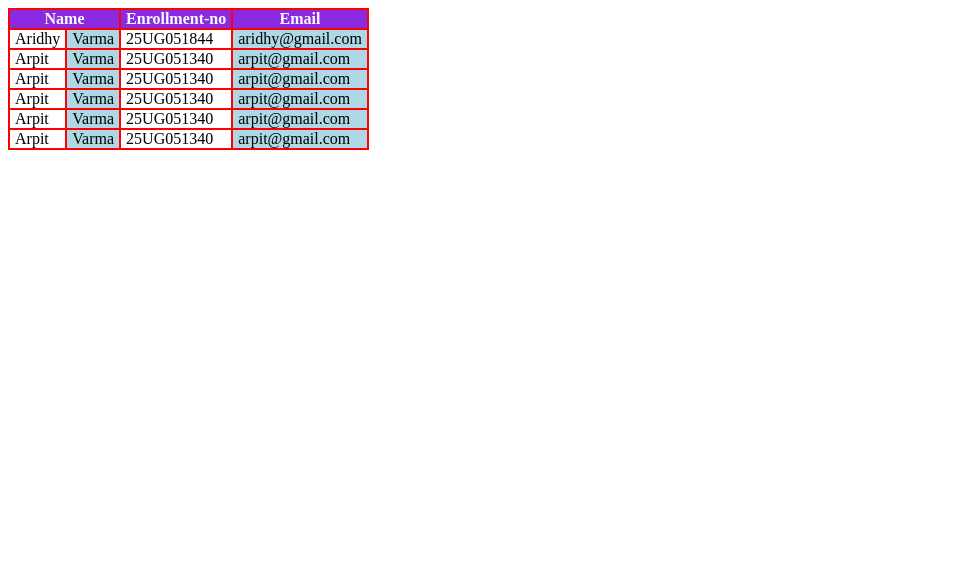
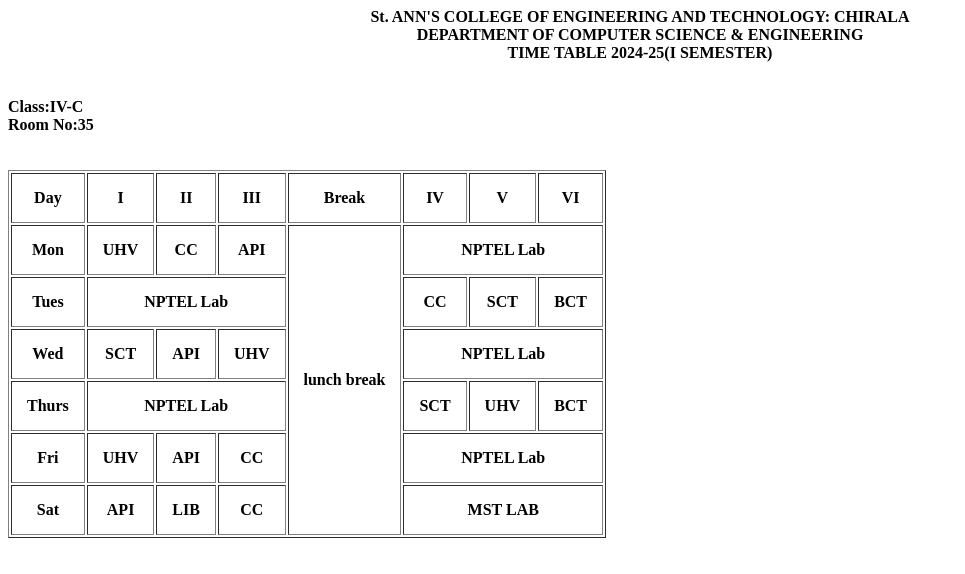
Before and after one commit to Pujitha626/HTML-CODING-CLUB, a plain HTML site: page day3.html in a window 1280 px wide. Shown: the whole page, without its empty margins (0-965 px from the left). Drawn offline with Linux system fonts and the light colour scheme.

Commit message:
Update tables.html

```diff
--- a/day3.html
+++ b/day3.html
@@ -1,73 +1,74 @@
 <!DOCTYPE html>
-<html lang="en">
+<html>
 <head>
-    <meta charset="UTF-8">
-    <meta name="viewport" content="width=device-width, initial-scale=1.0">
-    <title>Document</title>
+<title> Time table </title>
 </head>
 <body>
-    <style>
-        table,tr,td,th {
-            border: 2px solid red;
-            border-collapse: collapse;
-        }
+<caption><center><b> St. ANN'S COLLEGE OF ENGINEERING AND TECHNOLOGY: CHIRALA <br>
+          DEPARTMENT OF COMPUTER SCIENCE & ENGINEERING <br>
+              TIME TABLE 2024-25(I SEMESTER) </center> </caption>
+              <br><br>
+<caption>Class:IV-C</caption>
+<br>
+<caption> Room No:35</caption>
+<table border="1px" cellpadding="15">
 
-        td,th{
-            padding: 0px 5px 0px 5px;
-        }
-
-        th{
-            background-color: blueviolet;
-            color: white;
-        }
-
-        td:nth-child(even){
-            background-color: lightblue;
-        }
-    </style>
-
-    <table>
+<br> <br> <br>
 <tr>
-            <th colspan="2">Name</th>
-            <th>Enrollment-no</th>
-            <th>Email</th>
+<th> Day </th>
+<th> I </th>
+<th> II </th>
+<th> III </th>
+<th> Break </th>
+<th> IV </th>
+<th> V </th>
+<th> VI </th>
 </tr>
 <tr>
-            <td>Aridhy</td>
-            <td>Varma</td>
-            <td>25UG051844</td>
-            <td>aridhy@gmail.com</td>
+<th> Mon </th>
+<th> UHV </th>
+<th> CC </th>
+<th> API </th>
+<th valign="vertical" rowspan="6" cellspacing="2"> lunch break </th>
+<th align="horizontal" colspan="3"> NPTEL Lab  </th>
+
 </tr>
 <tr>
-            <td>Arpit</td>
-            <td>Varma</td>
-            <td>25UG051340</td>
-            <td>arpit@gmail.com</td>
+<th>Tues </th>
+<th align="horizontal" colspan="3"> NPTEL Lab  </th>
+<th>CC </th>
+<th>SCT</th>
+<th> BCT</th>
 </tr>
 <tr>
-            <td>Arpit</td>
-            <td>Varma</td>
-            <td>25UG051340</td>
-            <td>arpit@gmail.com</td>
+<th>Wed </th>
+<th>SCT </th>
+<th> API </th>
+<th> UHV</th>
+<th align="horizontal" colspan="3"> NPTEL Lab  </th>
 </tr>
 <tr>
-            <td>Arpit</td>
-            <td>Varma</td>
-            <td>25UG051340</td>
-            <td>arpit@gmail.com</td>
+<th>Thurs </th>
+<th align="horizontal" colspan="3"> NPTEL Lab  </th>
+<th> SCT</th>
+<th> UHV</th>
+<th> BCT</th>
 </tr>
 <tr>
-            <td>Arpit</td>
-            <td>Varma</td>
-            <td>25UG051340</td>
-            <td>arpit@gmail.com</td>
+<th> Fri </th>
+<th> UHV </th>
+<th> API </th>
+<th> CC </th>
+<th align="horizontal" colspan="3"> NPTEL Lab  </th>
 </tr>
 <tr>
-            <td>Arpit</td>
-            <td>Varma</td>
-            <td>25UG051340</td>
-            <td>arpit@gmail.com</td>
+<th> Sat </th>
+<th> API </th>
+<th> LIB </th>
+<th> CC </th>
+<th align="horizontal" colspan="3"> MST LAB </th>
 </tr>
+
 </table>
 </body>
 </html>
```
Lines whose indentation alone changed are shown as unchanged.
